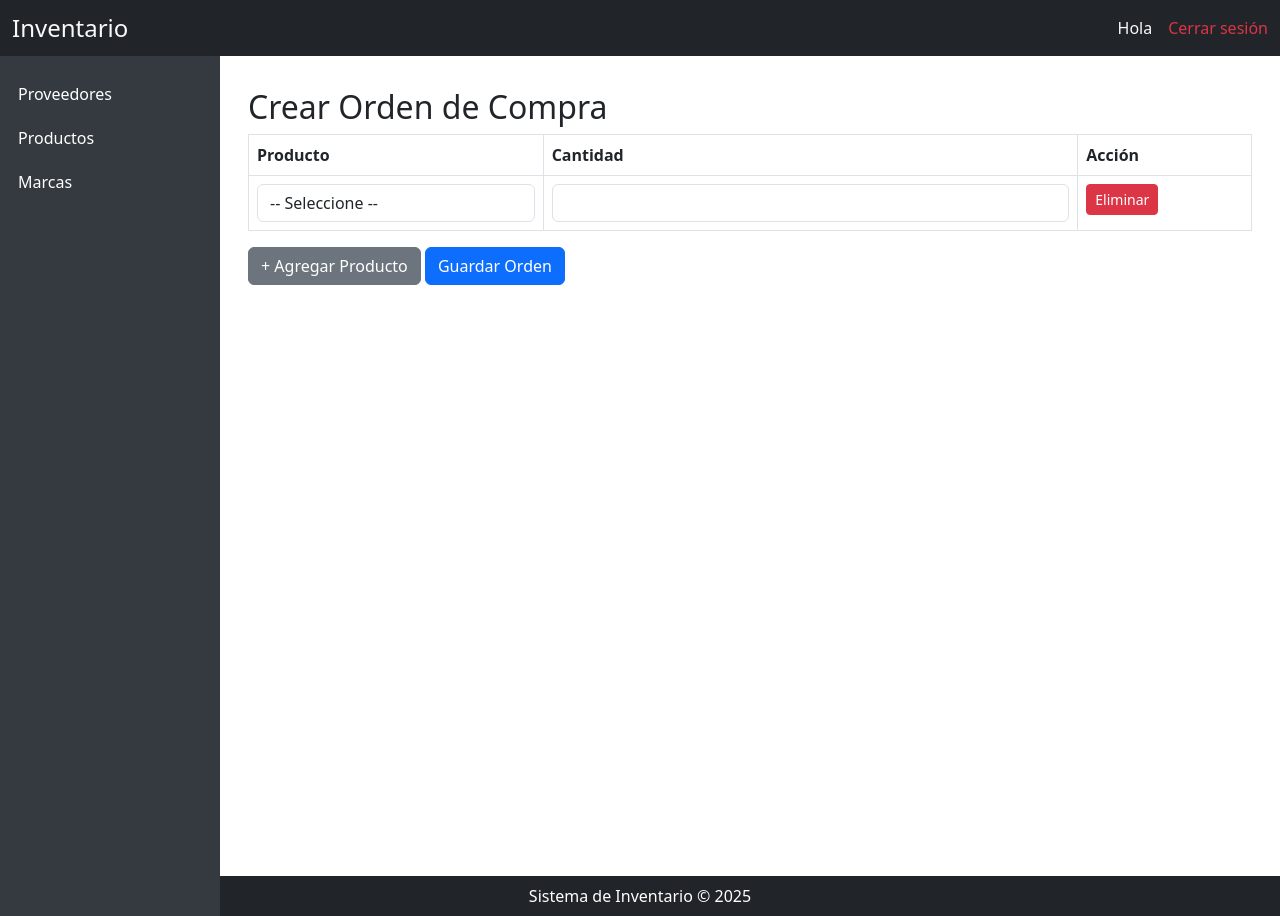
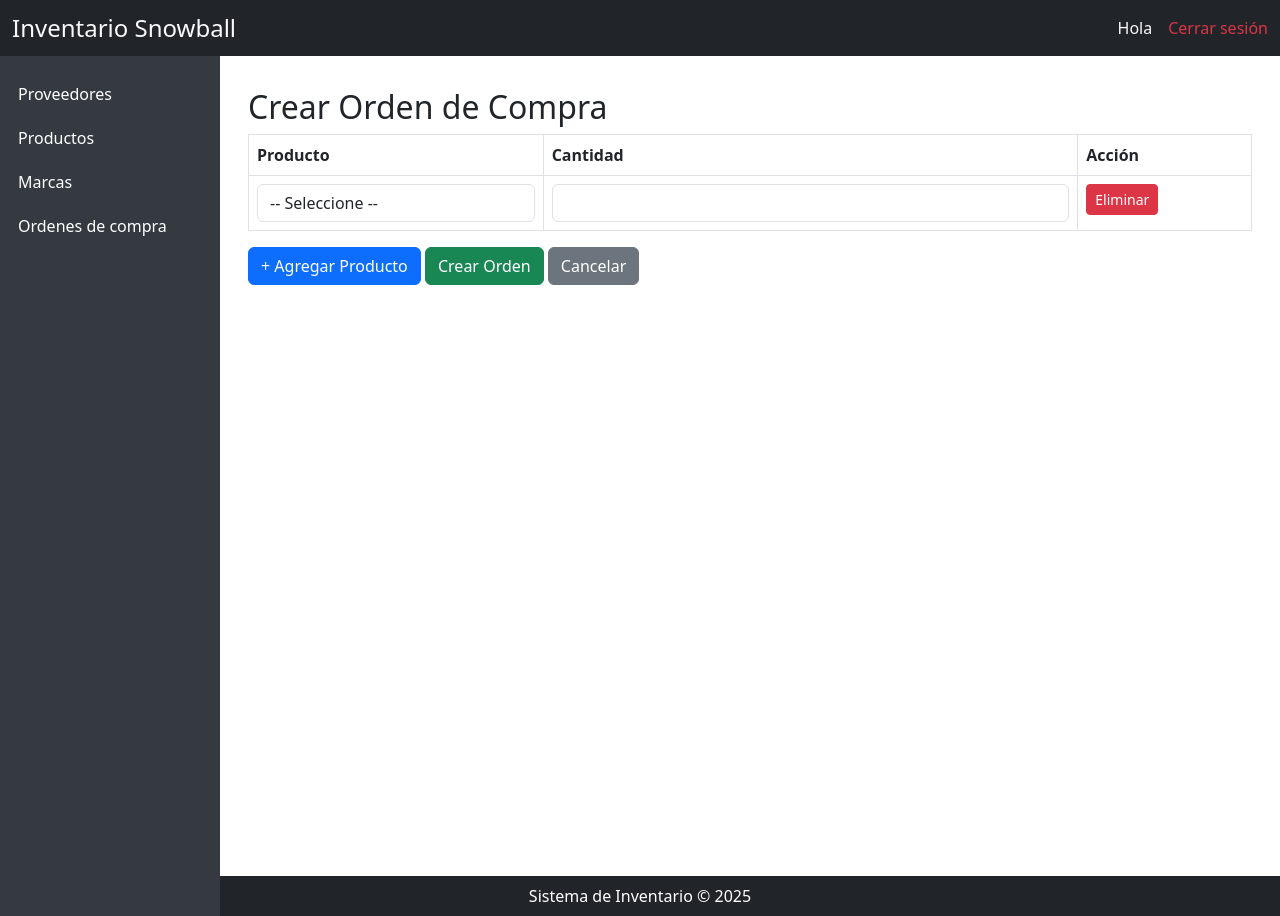
Before and after one commit to anibal-kaune/Proyecto_inven_snowball, a Django app: page /ordenes/nueva/ in a window 1280 px wide. Run offline with Django 5.2, Linux system fonts and the light colour scheme; the visitor is signed in with stand-in values (Sample User, id 1); data that the repository does not hold is empty.

Commit message:
detalles orden de compra, actualizar estado de orden

```diff
--- a/ordenes/templates/ordenes/crear_orden.html
+++ b/ordenes/templates/ordenes/crear_orden.html
@@ -33,8 +33,9 @@
             </tbody>
         </table>
 
-        <button type="button" id="agregar-fila" class="btn btn-secondary">+ Agregar Producto</button>
-        <button type="submit" class="btn btn-primary">Guardar Orden</button>
+        <button type="button" id="agregar-fila" class="btn btn-primary">+ Agregar Producto</button>
+        <button type="submit" class="btn btn-success">Crear Orden</button>
+        <a href="{% url 'lista_ordenes' %}" class="btn btn-secondary">Cancelar</a>
     </form>
 </div>
 
--- a/ordenes/urls.py
+++ b/ordenes/urls.py
@@ -5,4 +5,5 @@ urlpatterns = [
     path('', views.lista_ordenes, name='lista_ordenes'),
     path('nueva/', views.crear_orden, name='crear_orden'),
     path('ordenes/<int:orden_id>/', views.detalle_orden, name='detalle_orden'),
+    path('ordenes/<int:orden_id>/cambiar_estado/', views.cambiar_estado_orden, name='cambiar_estado_orden'),
 ]
--- a/ordenes/views.py
+++ b/ordenes/views.py
@@ -3,6 +3,8 @@ from .models import OrdenCompra, ItemOrdenCompra
 from productos.models import Producto
 from django.contrib.auth.decorators import login_required
 from django.db import transaction
+from django.contrib import messages
+from django.http import HttpResponseForbidden
 
 @login_required
 def lista_ordenes(request):
@@ -51,4 +53,31 @@ def crear_orden(request):
 @login_required
 def detalle_orden(request, orden_id):
     orden = get_object_or_404(OrdenCompra, numero=orden_id)
-    return render(request, 'ordenes/detalle_orden.html', {'orden': orden})
+    estados_editables = []
+    if request.user.rol == 'supervisor':
+        estados_editables = [
+            ('Emitida', 'Emitida'),
+            ('Aprobada', 'Aprobada'),
+            ('Cancelada', 'Cancelada'),
+        ]
+    return render(request, 'ordenes/detalle_orden.html', {'orden': orden, 'estados_editables': estados_editables,})
+
+@login_required
+def cambiar_estado_orden(request, orden_id):
+    orden = get_object_or_404(OrdenCompra, numero=orden_id)
+
+    if not request.user.rol == 'supervisor':  # Usamos el campo del modelo Usuario
+        return HttpResponseForbidden("No tienes permisos para cambiar el estado.")
+
+    ESTADOS_PERMITIDOS = ['Emitida', 'Aprobada', 'Cancelada']
+
+    if request.method == 'POST':
+        nuevo_estado = request.POST.get('estado')
+        if nuevo_estado in ESTADOS_PERMITIDOS:
+            orden.estado = nuevo_estado
+            orden.save()
+            messages.success(request, f'Estado actualizado a "{nuevo_estado}".')
+        else:
+            messages.error(request, "Estado no permitido.")
+
+    return redirect('lista_ordenes')
--- a/templates/base.html
+++ b/templates/base.html
@@ -79,7 +79,7 @@
             <div class="d-flex align-items-center">
                 <!-- Botón menú para móviles -->
                 <button class="btn btn-outline-light d-md-none me-2" id="menu-toggle">☰</button>
-                <a class="navbar-brand" href="/"><h4 class="text-light mb-0">Inventario</h4></a>
+                <a class="navbar-brand" href="/"><h4 class="text-light mb-0">Inventario Snowball</h4></a>
             </div>
             <ul class="navbar-nav d-flex flex-row align-items-center">
                 {% if user.is_authenticated %}
@@ -104,6 +104,7 @@
                 <a href="/proveedores/">Proveedores</a>
                 <a href="/productos/">Productos</a>
                 <a href="/productos/marca/">Marcas</a>
+                <a href="/ordenes/">Ordenes de compra</a>
             {% endif %}
         </div>
 
--- a/usuarios/models.py
+++ b/usuarios/models.py
@@ -40,3 +40,7 @@ class Usuario(AbstractBaseUser, PermissionsMixin):
 
     def __str__(self):
         return f"{self.nombre} {self.apellido} ({self.rol})"
+
+    @property
+    def es_supervisor(self):
+        return self.rol.lower() == 'supervisor'
```
Also changed, not shown: ordenes/templates/ordenes/detalle_orden.html (+15 -1 lines), ordenes/migrations/0001_initial.py (added).
